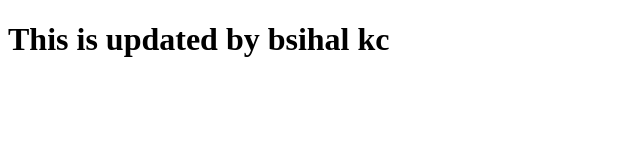
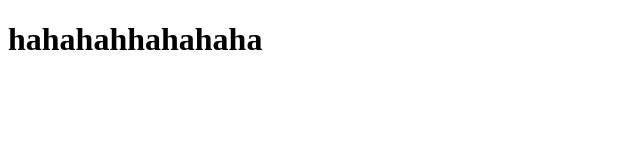
Before and after one commit to Bishaleyyyyy/Testing, a plain HTML site: page index.html in a window 1280 px wide. Shown: the whole page, without its empty margins (0-640 px from the left). Drawn offline with Linux system fonts and the light colour scheme.

Commit message:
hahaha haley

```diff
--- a/index.html
+++ b/index.html
@@ -6,6 +6,6 @@
     <title></title>
 </head>
 <body>
-    <h1>This is updated by bsihal kc</h1>
+    <h1>hahahahhahahaha</h1>
 </body>
 </html>
```
